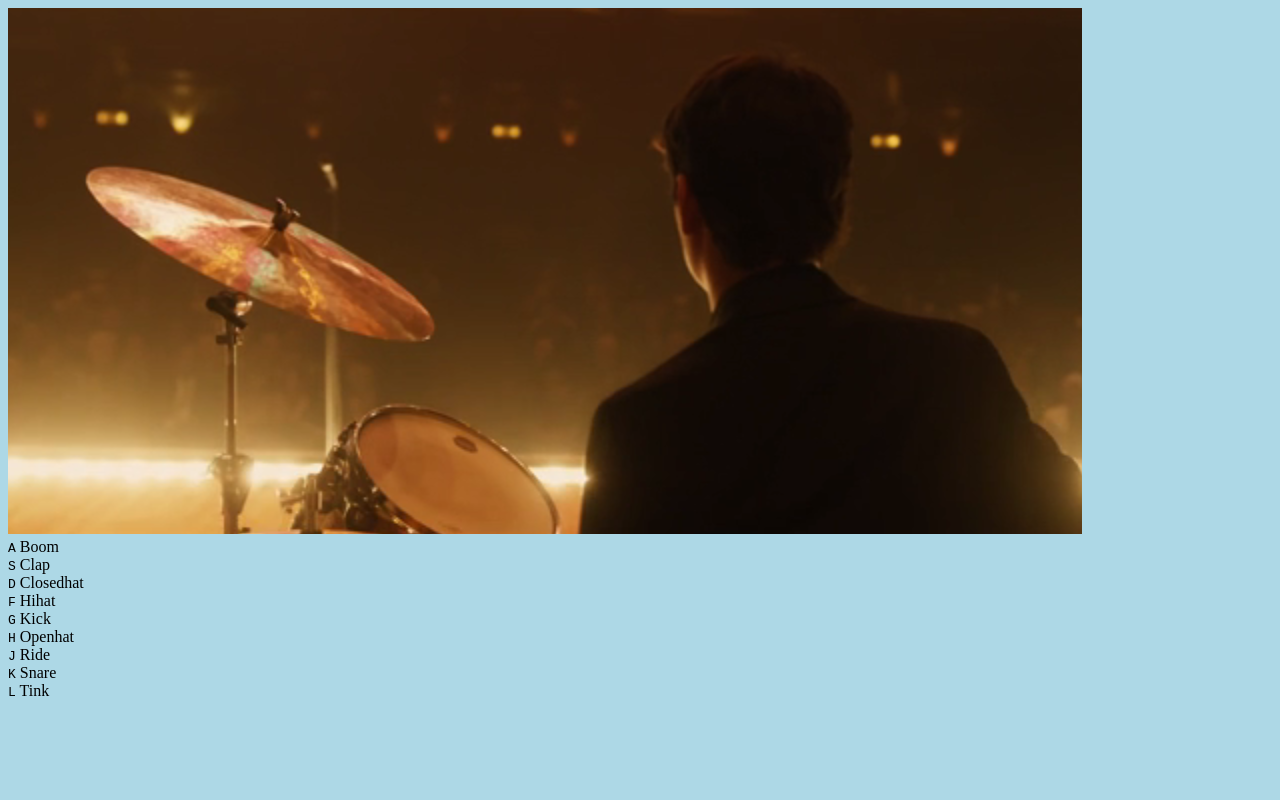
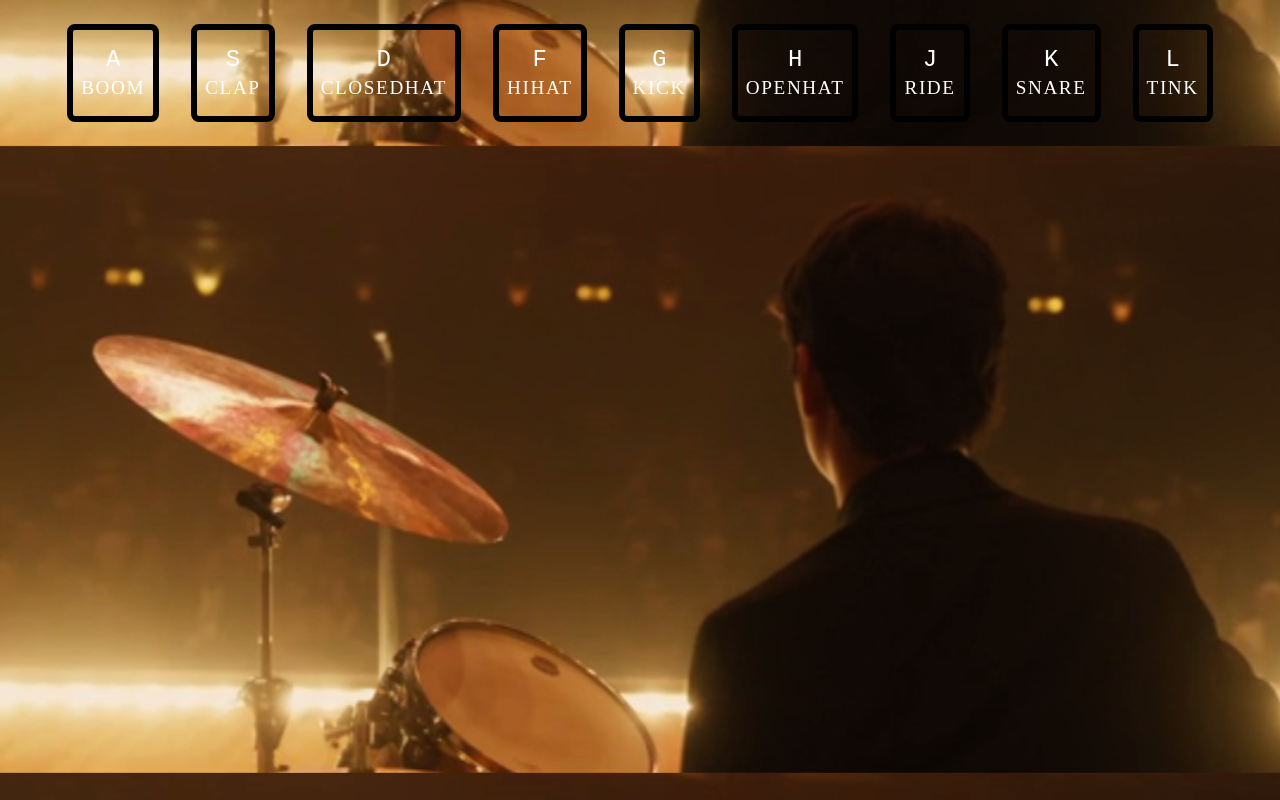
Before and after one commit to XueyingHou929/drum-kit, a plain HTML site: page index.html in a window 1280 px wide. Drawn offline with Linux system fonts and the light colour scheme.

Commit message:
added some style

```diff
--- a/index.html
+++ b/index.html
@@ -4,11 +4,10 @@
     <meta charset="UTF-8">
     <meta name="viewport" content="width=device-width, initial-scale=1.0">
     <title>Drum kit</title>
+    <link rel="stylesheet" href="style.css">
   </head>
   <body>
-    <link rel="stylesheet" href="style.css">
-    <img src="images/whiplash.png" alt="movie whiplash drum kit">
-    <div class="">
+    <div class="keys">
         <div data-key="65" class="key">
           <kbd>A</kbd>
           <span class="sound">Boom</span>
--- a/style.css
+++ b/style.css
@@ -1,7 +1,29 @@
 html {
-  background-color: lightblue;
+  background: url('images/whiplash.png');
+  background-size: cover;
+  background-position: bottom center;
 }
-
-img {
-  background-size: cover;
+.keys {
+  display: flex;
+  flex: 1;
+  align-items: center;
+  justify-content: center;
 }
+.key {
+  color: white;
+  text-align: center;
+  border: .4rem solid black;
+  border-radius: .5rem;
+  margin: 1rem;
+  font-size: 1.5rem;
+  padding: 1rem .5rem;
+}
+kbd {
+  display: block;
+}
+.sound {
+  font-size:  1.2rem;
+  text-transform: uppercase;
+  letter-spacing: .1rem;
+  color: white;
+}
```
Lines whose indentation alone changed are shown as unchanged.
